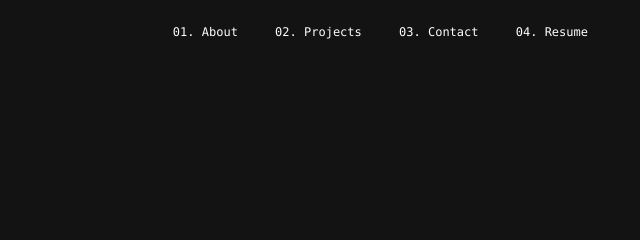
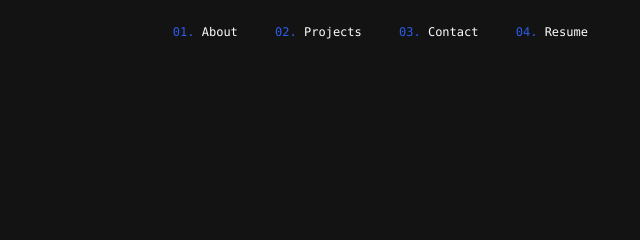
Before and after one commit to juliana-zlatevski/portfolio, a plain HTML site: page index.html in a window 1280 px wide. Shown: the top 240 px of the page, 640-1280 px from the left. Drawn offline with nearby package versions, Linux system fonts and the light colour scheme; a web font is replaced by a local one.

Commit message:
adds styling to numbers in nav links

```diff
--- a/css/style.css
+++ b/css/style.css
@@ -40,7 +40,7 @@ body {
 
 .icon {
   /* gradient and fallback color */
-  fill: url(#my-gradient) #447799;
+  fill: url(#my-gradient) #2B5DEA;
 }
 
 .nav-li a {
@@ -53,6 +53,10 @@ body {
 
 a:hover {
   cursor: nesw-resize;
+}
+
+.numbers {
+  color: #2B5DEA !important;
 }
 
 .custom-nav {
--- a/index.html
+++ b/index.html
@@ -32,18 +32,18 @@
       <div class="nav-items">
         <ul class='nav-ul'>
           <li class='nav-li'>
-            <a href="#about">01. about</a>
+            <a href="#about"><span class='numbers'>01. </span>about</a>
           </li>
           <li class='nav-li'>
-            <a href="#work">02. projects</a>
+            <a href="#work"><span class='numbers'>02. </span>projects</a>
           </li>
           <li class='nav-li'>
-            <a href="#contact">03. contact</a>
+            <a href="#contact"><span class='numbers'>03. </span>contact</a>
           </li>
           <li class='nav-li'>
-            <a href="#resume">04. resume</a>
+            <a href="#resume"><span class='numbers'>04. </span>resume</a>
           </li>
-      </div>
+        </ul>
     </div>
   </nav>
 
```
